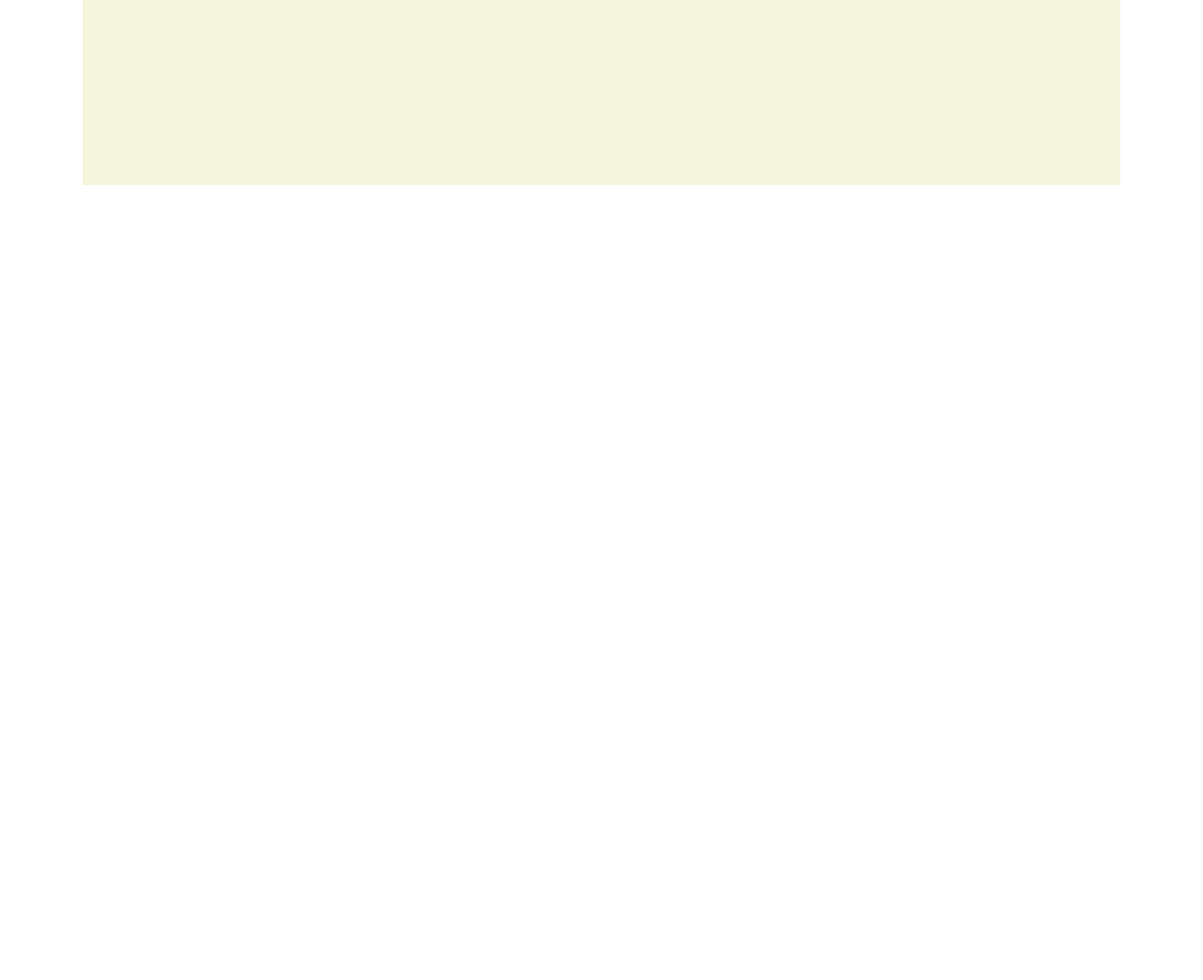
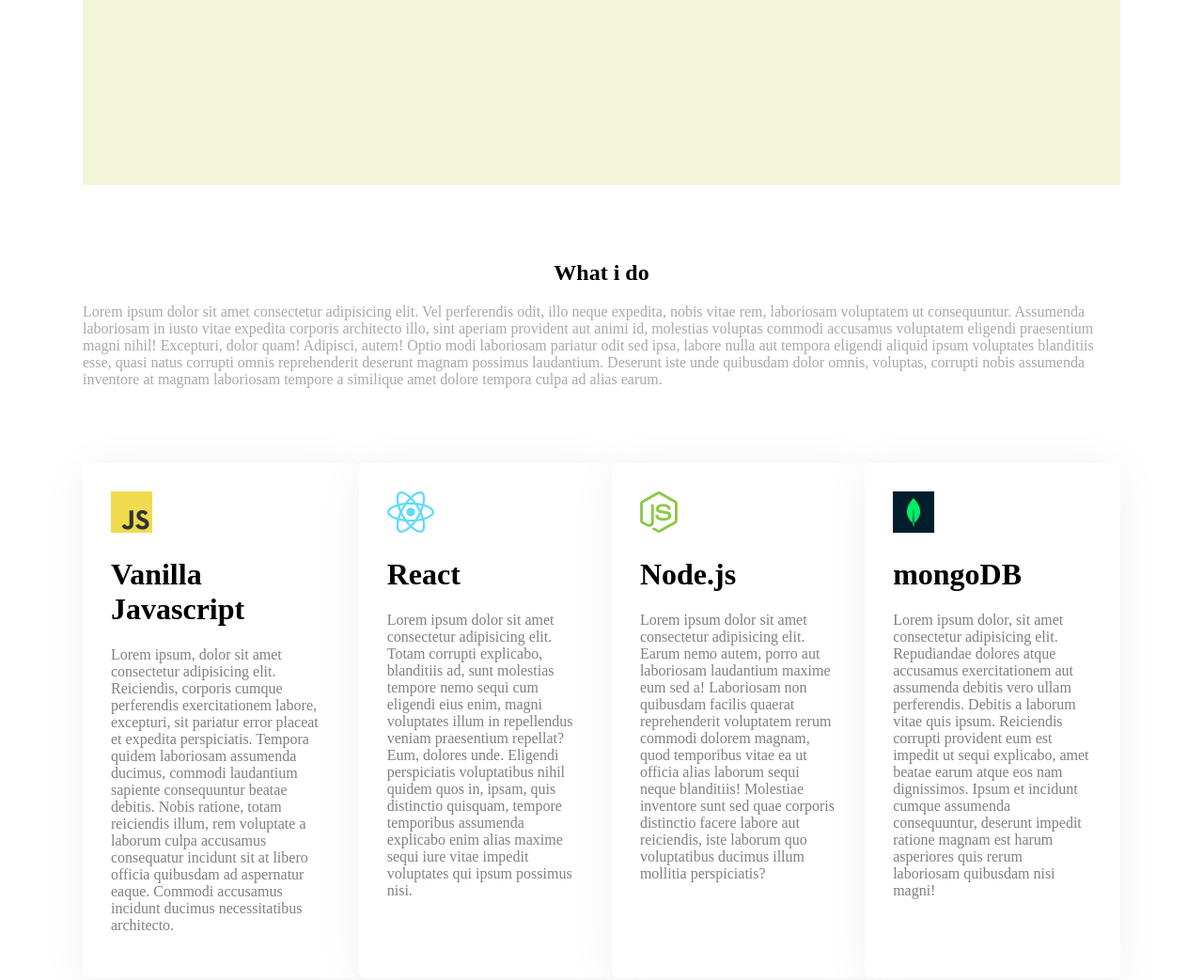
Before and after one commit to ariful324645/start-from--the--end, a plain HTML site: page portfolio.html in a window 1280 px wide. Shown: the part 1365-2408 px from the top of the page at 94% size. Before the commit the page ends 1642 px from the top, so only its background shows below. Drawn offline with Linux system fonts and the light colour scheme.

Commit message:
medium website position

```diff
--- a/portfolio.html
+++ b/portfolio.html
@@ -90,6 +90,40 @@
     .contain{
       font-weight: 700px;
     }
+.h1{
+   font-weight: 1200px;
+   text-align: center;
+}
+.p{
+   color:darkgrey;
+}
+.paragraph{
+   color:grey;
+}
+.footer{
+   margin:80px;
+
+}
+.footer1{
+   margin:80px;
+}
+.footer2{
+   margin:80px;
+   display:flex;
+   /* height: 400px; */
+
+}
+.simple{
+   padding:30px;
+   border-radius: 5px;
+   gap:24px;
+   background: #fff;
+   box-shadow: 0px 6px 50px 0px rgba(0, 0, 0, 0.06);
+}
+div>p{
+   color:gray;
+}
+
 
 
 
@@ -144,5 +178,36 @@
 
          </section>
         </main>
+
+         <section class="footer1">
+         <h1 class="h1">What i do</h1>
+         <p class="p">Lorem ipsum dolor sit amet consectetur adipisicing elit. Vel perferendis odit, illo neque expedita, nobis vitae rem, laboriosam voluptatem ut consequuntur. Assumenda laboriosam in iusto vitae expedita corporis architecto illo, sint aperiam provident aut animi id, molestias voluptas commodi accusamus voluptatem eligendi praesentium magni nihil! Excepturi, dolor quam! Adipisci, autem! Optio modi laboriosam pariatur odit sed ipsa, labore nulla aut tempora eligendi aliquid ipsum voluptates blanditiis esse, quasi natus corrupti omnis reprehenderit deserunt magnam possimus laudantium. Deserunt iste unde quibusdam dolor omnis, voluptas, corrupti nobis assumenda inventore at magnam laboriosam tempore a similique amet dolore tempora culpa ad alias earum.</p>
+         </section>
+        <footer class="footer2">
+         <div class="simple">
+            <img src="images/icons/js.png" alt="">
+               <h1>Vanilla Javascript</h1>
+               <p>Lorem ipsum, dolor sit amet consectetur adipisicing elit. Reiciendis, corporis cumque perferendis exercitationem labore, excepturi, sit pariatur error placeat et expedita perspiciatis. Tempora quidem laboriosam assumenda ducimus, commodi laudantium sapiente consequuntur beatae debitis. Nobis ratione, totam reiciendis illum, rem voluptate a laborum culpa accusamus consequatur incidunt sit at libero officia quibusdam ad aspernatur eaque. Commodi accusamus incidunt ducimus necessitatibus architecto.</p>
+            </img>
+         </div>
+         <div class="simple">
+            <img src="images/icons/react.png" alt="">
+               <h1>React</h1>
+               <p>Lorem ipsum dolor sit amet consectetur adipisicing elit. Totam corrupti explicabo, blanditiis ad, sunt molestias tempore nemo sequi cum eligendi eius enim, magni voluptates illum in repellendus veniam praesentium repellat? Eum, dolores unde. Eligendi perspiciatis voluptatibus nihil quidem quos in, ipsam, quis distinctio quisquam, tempore temporibus assumenda explicabo enim alias maxime sequi iure vitae impedit voluptates qui ipsum possimus nisi.</p>
+            </img>
+         </div>
+         <div class="simple">
+            <img src="images/icons/nodejs.png" alt="">
+               <h1>Node.js</h1>
+               <p>Lorem ipsum dolor sit amet consectetur adipisicing elit. Earum nemo autem, porro aut laboriosam laudantium maxime eum sed a! Laboriosam non quibusdam facilis quaerat reprehenderit voluptatem rerum commodi dolorem magnam, quod temporibus vitae ea ut officia alias laborum sequi neque blanditiis! Molestiae inventore sunt sed quae corporis distinctio facere labore aut reiciendis, iste laborum quo voluptatibus ducimus illum mollitia perspiciatis?</p>
+            </img>
+         </div>
+         <div class="simple">
+            <img src="images/icons/mongo.png" alt="">
+               <h1>mongoDB</h1>
+               <p>Lorem ipsum dolor, sit amet consectetur adipisicing elit. Repudiandae dolores atque accusamus exercitationem aut assumenda debitis vero ullam perferendis. Debitis a laborum vitae quis ipsum. Reiciendis corrupti provident eum est impedit ut sequi explicabo, amet beatae earum atque eos nam dignissimos. Ipsum et incidunt cumque assumenda consequuntur, deserunt impedit ratione magnam est harum asperiores quis rerum laboriosam quibusdam nisi magni!</p>
+            </img>
+         </div>
+        </footer>
        </body>
        </html>
```
